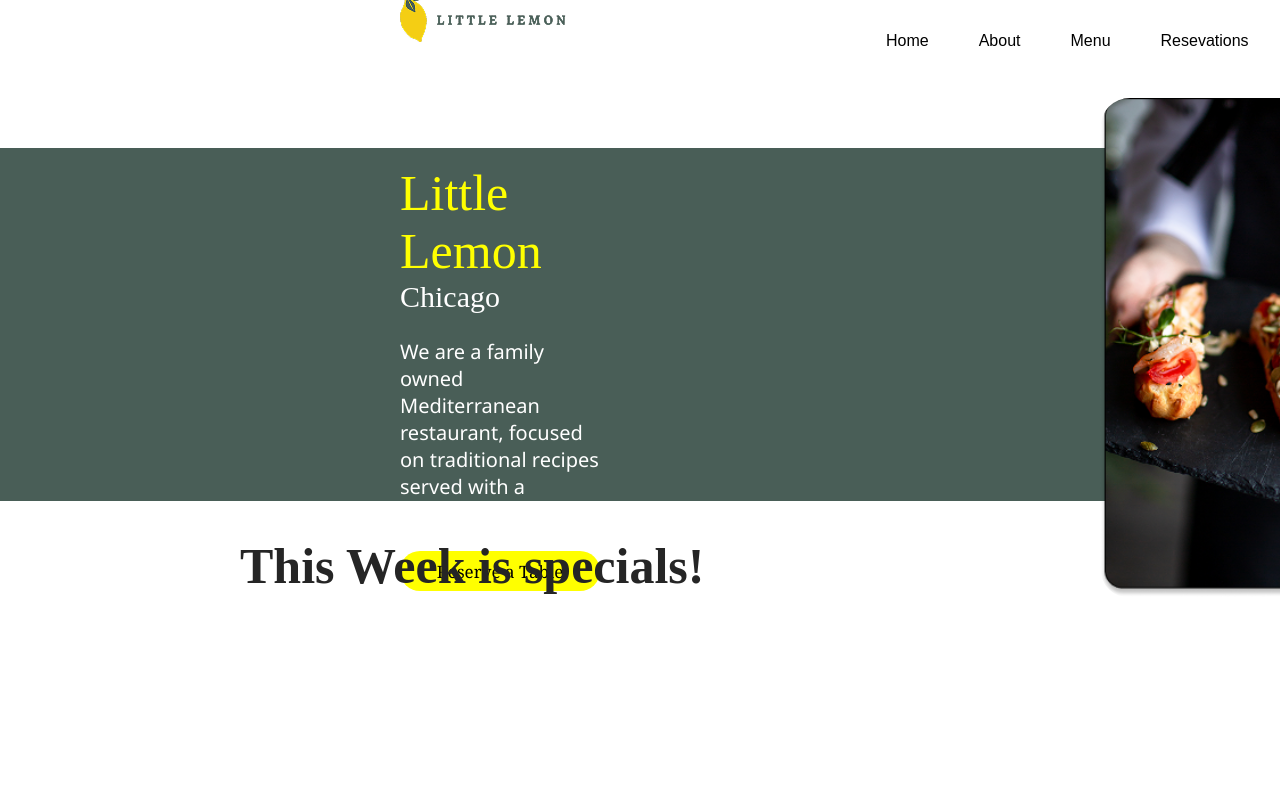
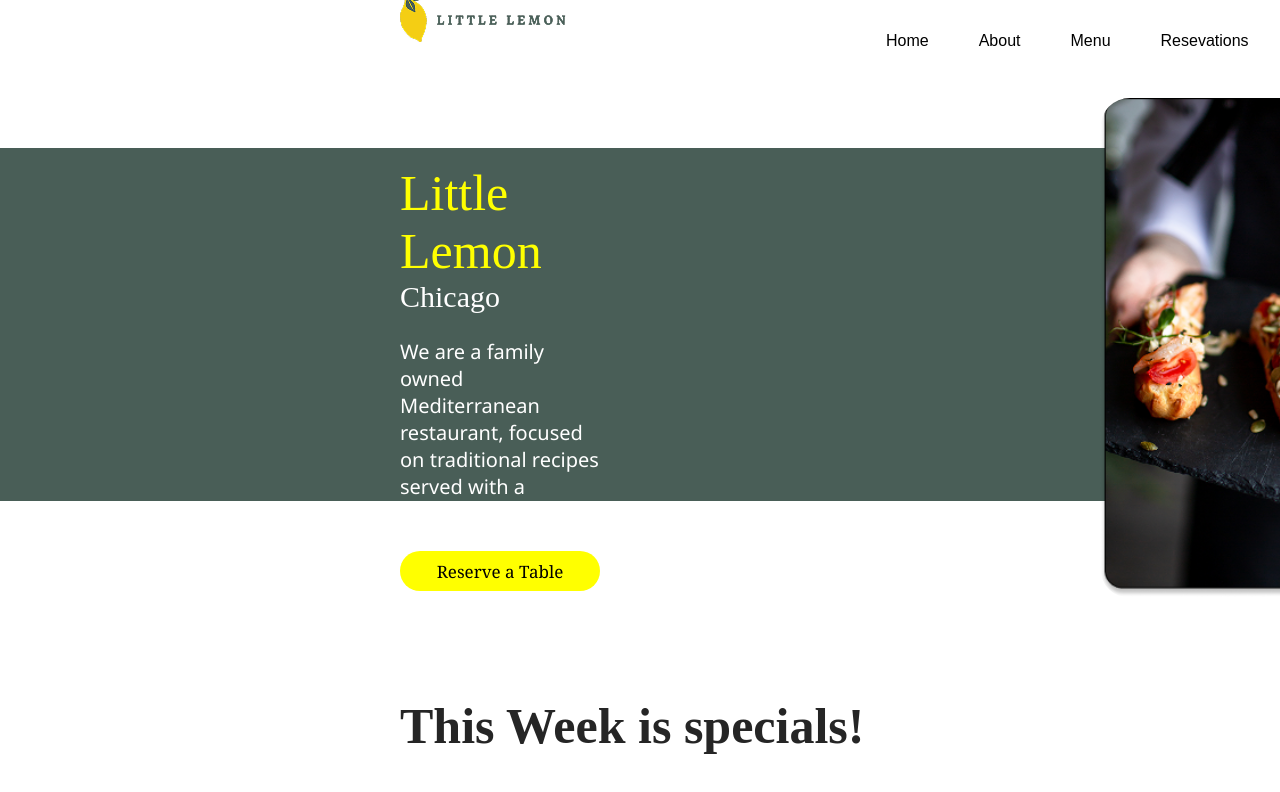
Before and after one commit to gabrieljcoutinho/PROJETO_Little-Lemon, a React (Create React App) app: page / in a window 1280 px wide. Shown: the top 792 px of the page. Built offline with nearby package versions, Linux system fonts and the light colour scheme.

Commit message:
melhorias

```diff
--- a/src/css/sectionPratos.css
+++ b/src/css/sectionPratos.css
@@ -19,5 +19,6 @@
     color: #252525;
     font-size: 50px;
     font-weight: bold;
-    padding-left: 15rem;
+    padding-left: 25rem;
+    padding-top: 10rem;
 }
```
